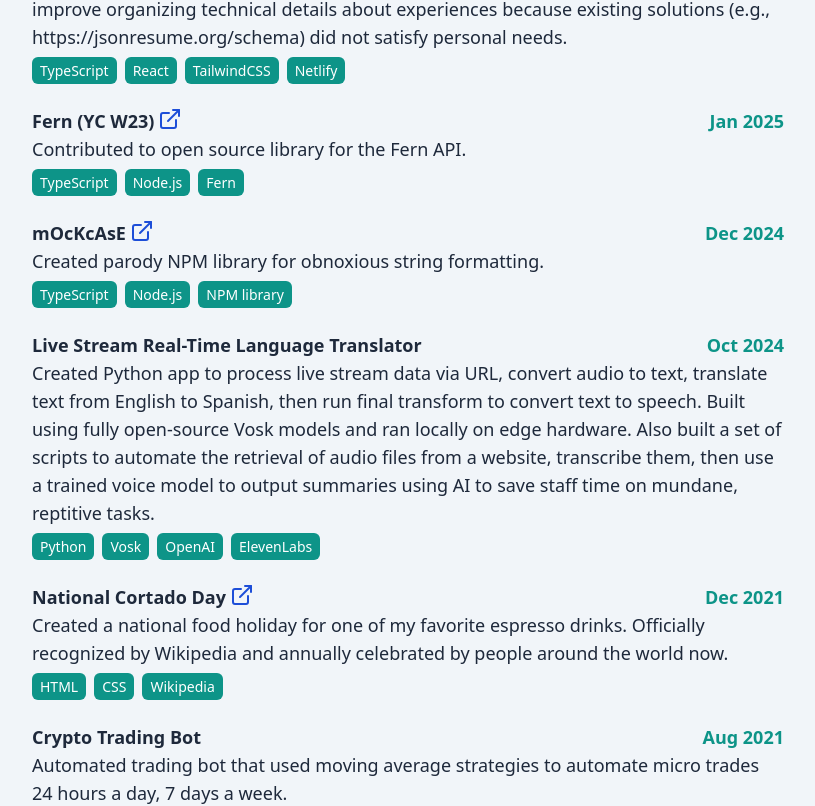
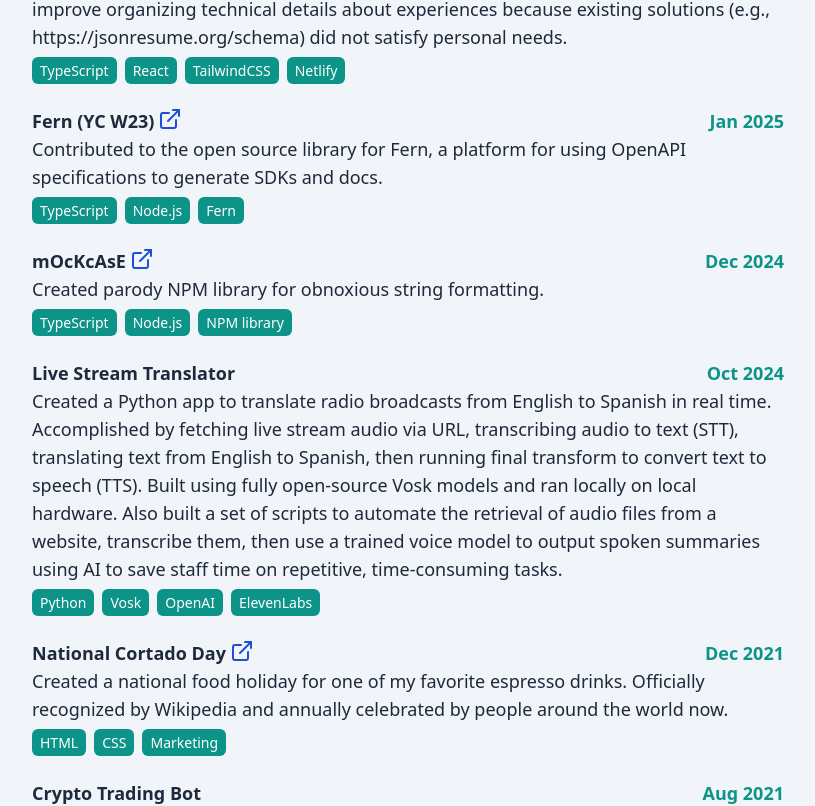
Before and after one commit to thechori/ryanteodoro.com-v2-frontend, a React (Vite) app: page / in a window 1280 px wide. Shown: the part 2759-3565 px from the top of the page, without its empty margins (424-1239 px from the left). Built offline with nearby package versions, Linux system fonts and the light colour scheme.

Commit message:
finish things for now

```diff
--- a/src/data/projects.ts
+++ b/src/data/projects.ts
@@ -12,7 +12,8 @@
   },
   {
     title: "Fern (YC W23)",
-    description: "Contributed to open source library for the Fern API.",
+    description:
+      "Contributed to the open source library for Fern, a platform for using OpenAPI specifications to generate SDKs and docs.",
     url: "https://github.com/fern-api/fern",
     date: new Date(2025, 0),
     tags: ["TypeScript", "Node.js", "Fern"],
@@ -27,9 +28,9 @@
     additionalTags: []
   },
   {
-    title: "Live Stream Real-Time Language Translator",
+    title: "Live Stream Translator",
     description:
-      "Created Python app to process live stream data via URL, convert audio to text, translate text from English to Spanish, then run final transform to convert text to speech. Built using fully open-source Vosk models and ran locally on edge hardware. Also built a set of scripts to automate the retrieval of audio files from a website, transcribe them, then use a trained voice model to output summaries using AI to save staff time on mundane, reptitive tasks.",
+      "Created a Python app to translate radio broadcasts from English to Spanish in real time. Accomplished by fetching live stream audio via URL, transcribing audio to text (STT), translating text from English to Spanish, then running final transform to convert text to speech (TTS). Built using fully open-source Vosk models and ran locally on local hardware. Also built a set of scripts to automate the retrieval of audio files from a website, transcribe them, then use a trained voice model to output spoken summaries using AI to save staff time on repetitive, time-consuming tasks.",
     url: null,
     date: new Date(2024, 9),
     tags: ["Python", "Vosk", "OpenAI", "ElevenLabs"],
@@ -41,7 +42,7 @@
       "Created a national food holiday for one of my favorite espresso drinks. Officially recognized by Wikipedia and annually celebrated by people around the world now.",
     url: "https://www.nationalcortadoday.com",
     date: new Date(2021, 11),
-    tags: ["HTML", "CSS", "Wikipedia"],
+    tags: ["HTML", "CSS", "Marketing"],
     additionalTags: []
   },
   {
@@ -50,7 +51,14 @@
       "Automated trading bot that used moving average strategies to automate micro trades 24 hours a day, 7 days a week.",
     url: null,
     date: new Date(2021, 7),
-    tags: ["JavaScript", "Node.js", "Binance API", "Kraken API", "Twilio"],
+    tags: [
+      "JavaScript",
+      "Node.js",
+      "Binance API",
+      "Kraken API",
+      "Twilio",
+      "DigitalOcean"
+    ],
     additionalTags: []
   },
   {
@@ -58,7 +66,14 @@
     description: "Alarm app to prevent thieves from stealing your MacBook.",
     url: "https://neverstolen.ryanteodoro.com",
     date: new Date(2020, 2),
-    tags: ["React", "Electron.js", "Node.js", "WebSockets", "Twilio"],
-    additionalTags: ["DigitalOcean", "Twilio"]
+    tags: [
+      "React",
+      "Electron.js",
+      "Node.js",
+      "WebSockets",
+      "Twilio",
+      "DigitalOcean"
+    ],
+    additionalTags: []
   }
 ];
```
